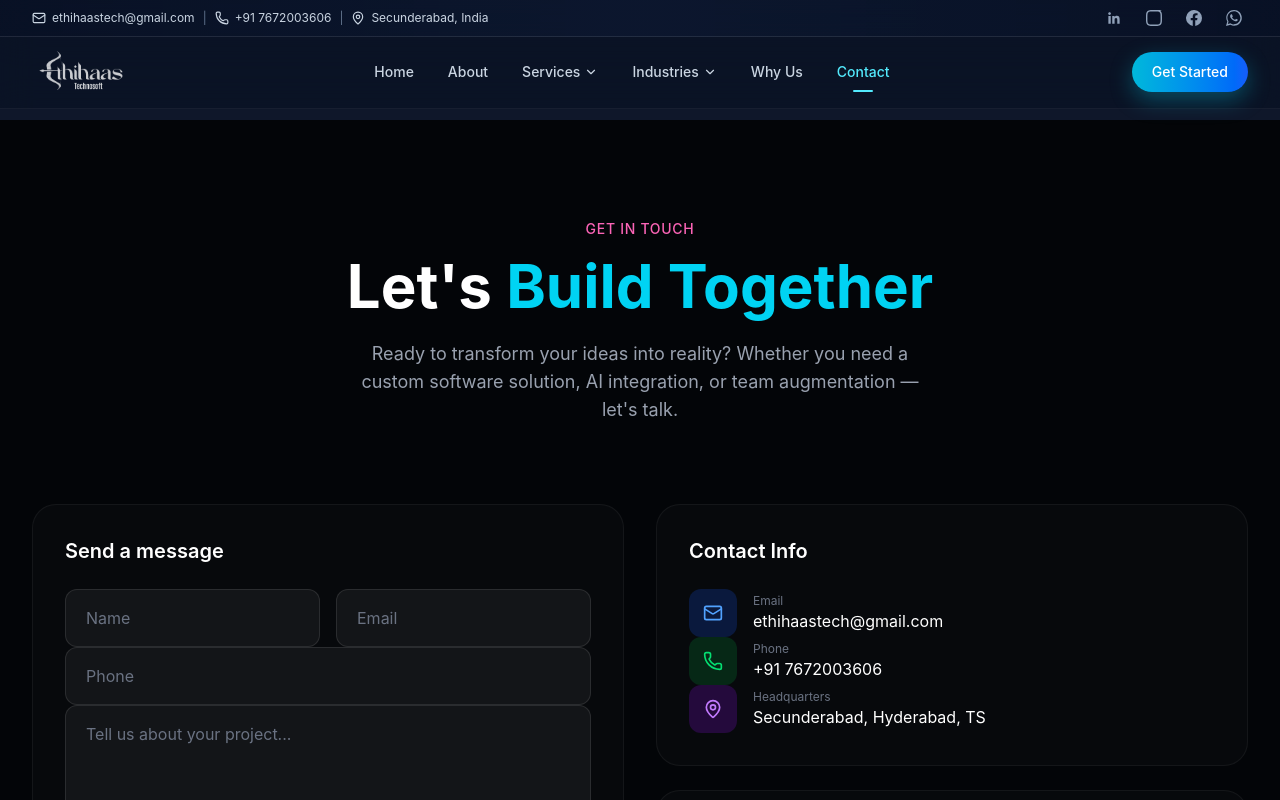
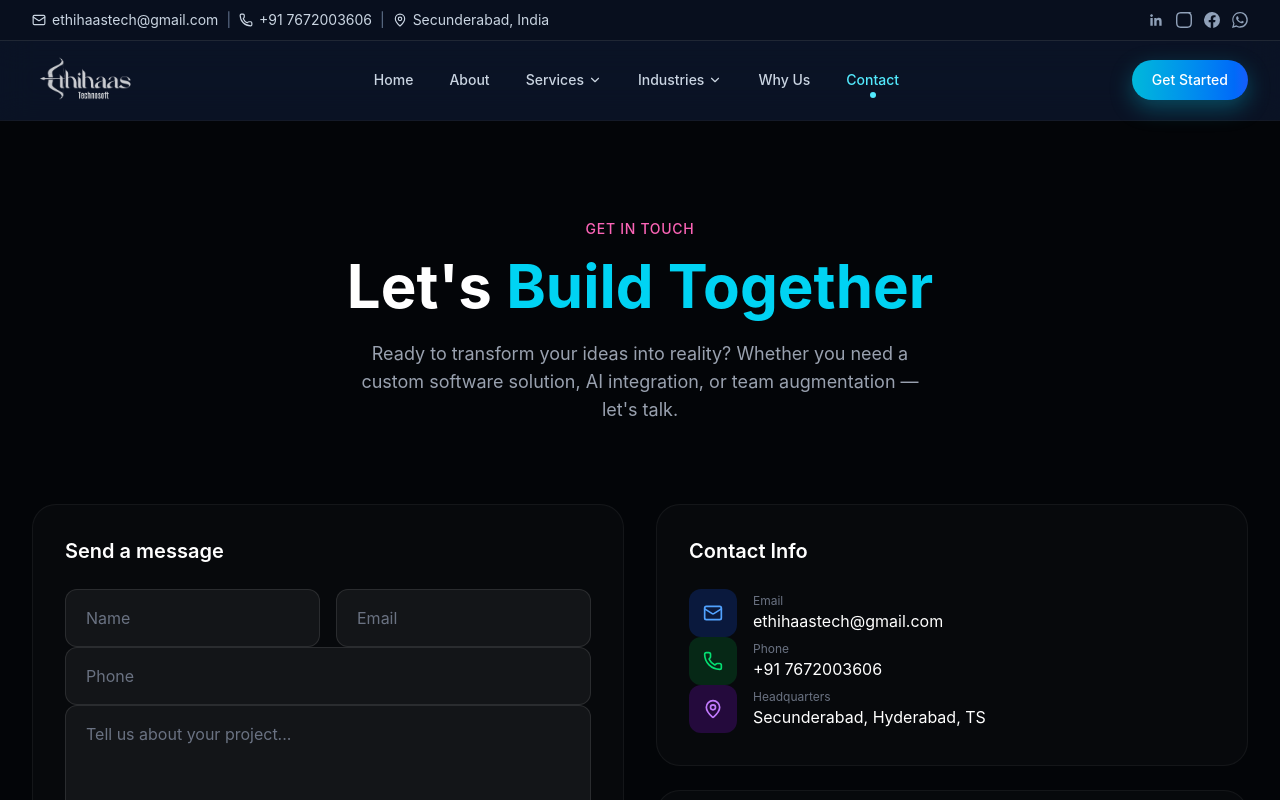
Before and after one commit to archanadeshpal526-create/Etechnosoft-Website, a React (Vite) app: page /contact in a window 1280 px wide. Shown: the top 800 px of the page. Built offline with nearby package versions, Linux system fonts and the light colour scheme.

Commit message:
Revert "Enhance header with premium slim top bar and polished navbar"
This reverts commit 62ae16b5e56fa27d2ea39603714e3749be665bd2.

```diff
--- a/src/components/Navbar.jsx
+++ b/src/components/Navbar.jsx
@@ -72,18 +72,18 @@ export default function Navbar() {
       initial={{ y: -100 }}
       animate={{ y: 0 }}
       transition={{ duration: 0.5, ease: "easeOut" }}
-      className={`fixed top-9 left-0 right-0 z-50 transition-all duration-500 ${
+      className={`fixed top-10 left-0 right-0 z-50 transition-all duration-500 ${
         isScrolled
           ? 'bg-[#081122]/85 backdrop-blur-xl border-b border-white/10 shadow-[0_10px_30px_rgba(0,0,0,0.35)]'
           : 'bg-[#081122]/55 backdrop-blur-lg border-b border-white/5'
       }`}
     >
-      <div className="max-w-7xl mx-auto px-4 sm:px-6 lg:px-8 py-3.5 flex items-center justify-between">
+      <div className="max-w-7xl mx-auto px-4 sm:px-6 lg:px-8 py-4 flex items-center justify-between">
         <button onClick={() => handleNavClick('/')} className="flex items-center gap-2">
-          <img src={Logo} alt="Ethihaas" className="h-11" />
+          <img src={Logo} alt="Ethihaas" className="h-12" />
         </button>
 
-        <div className="hidden md:flex items-center gap-1.5">
+        <div className="hidden md:flex items-center gap-1">
           {navLinks.map((link) => {
             const isServices = link.name === 'Services';
             const isIndustries = link.name === 'Industries';
@@ -95,7 +95,7 @@ export default function Navbar() {
                       if (isServices) { setServicesOpen(!servicesOpen); setIndustriesOpen(false); }
                       if (isIndustries) { setIndustriesOpen(!industriesOpen); setServicesOpen(false); }
                     }}
-                    className={`flex items-center gap-1 px-3.5 py-2 text-sm font-medium transition-all duration-300 ${
+                    className={`flex items-center gap-1 px-4 py-2 text-sm font-medium transition-all duration-300 ${
                       location.pathname === link.path ? 'text-cyan-300' : 'text-slate-300 hover:text-white'
                     }`}
                   >
@@ -105,13 +105,13 @@ export default function Navbar() {
                 ) : (
                   <button
                     onClick={() => handleNavClick(link.path)}
-                    className={`relative px-3.5 py-2 text-sm font-medium transition-all duration-300 ${
+                    className={`relative px-4 py-2 text-sm font-medium transition-all duration-300 ${
                       location.pathname === link.path ? 'text-cyan-300' : 'text-slate-300 hover:text-white'
                     }`}
                   >
                     {link.name}
                     {location.pathname === link.path && (
-                      <motion.div className="absolute -bottom-0.5 left-1/2 -translate-x-1/2 w-5 h-0.5 bg-cyan-300 rounded-full" layoutId="navDot" />
+                      <motion.div className="absolute bottom-0 left-1/2 -translate-x-1/2 w-1.5 h-1.5 bg-cyan-300 rounded-full" layoutId="navDot" />
                     )}
                   </button>
                 )}
--- a/src/components/TopInfoBar.jsx
+++ b/src/components/TopInfoBar.jsx
@@ -36,9 +36,9 @@ const SocialIcon = ({ type }) => {
 
 export default function TopInfoBar() {
   return (
-    <div className="fixed top-0 left-0 right-0 z-[60] bg-gradient-to-r from-[#071024]/80 via-[#0b1730]/70 to-[#071024]/80 border-b border-white/10 backdrop-blur-lg">
-      <div className="max-w-7xl mx-auto h-9 px-4 sm:px-6 lg:px-8 flex items-center justify-between gap-3">
-        <div className="hidden sm:flex items-center gap-2 text-xs text-slate-300 font-normal whitespace-nowrap">
+    <div className="fixed top-0 left-0 right-0 z-[60] bg-[#070d1a]/70 border-b border-white/10 backdrop-blur-lg">
+      <div className="max-w-7xl mx-auto h-10 px-4 sm:px-6 lg:px-8 flex items-center justify-between gap-3">
+        <div className="flex items-center gap-2 text-xs sm:text-sm text-slate-300 font-normal whitespace-nowrap overflow-x-auto [scrollbar-width:none] [&::-webkit-scrollbar]:hidden">
           <a href="mailto:ethihaastech@gmail.com" className="hover:text-white transition-colors inline-flex items-center gap-1.5">
             <Mail className="w-3.5 h-3.5" />
             <span>ethihaastech@gmail.com</span>
@@ -55,7 +55,7 @@ export default function TopInfoBar() {
           </span>
         </div>
 
-        <div className="flex items-center gap-2 sm:gap-3 text-slate-400 shrink-0 ml-auto">
+        <div className="flex items-center gap-3 text-slate-400 shrink-0">
           {socialLinks.map((item) => (
             <a
               key={item.name}
@@ -63,7 +63,7 @@ export default function TopInfoBar() {
               target="_blank"
               rel="noopener noreferrer"
               aria-label={item.name}
-              className="p-1.5 rounded-full transition-all duration-300 hover:text-white hover:bg-white/10"
+              className="transition-colors hover:text-white"
             >
               <SocialIcon type={item.type} />
             </a>
```
